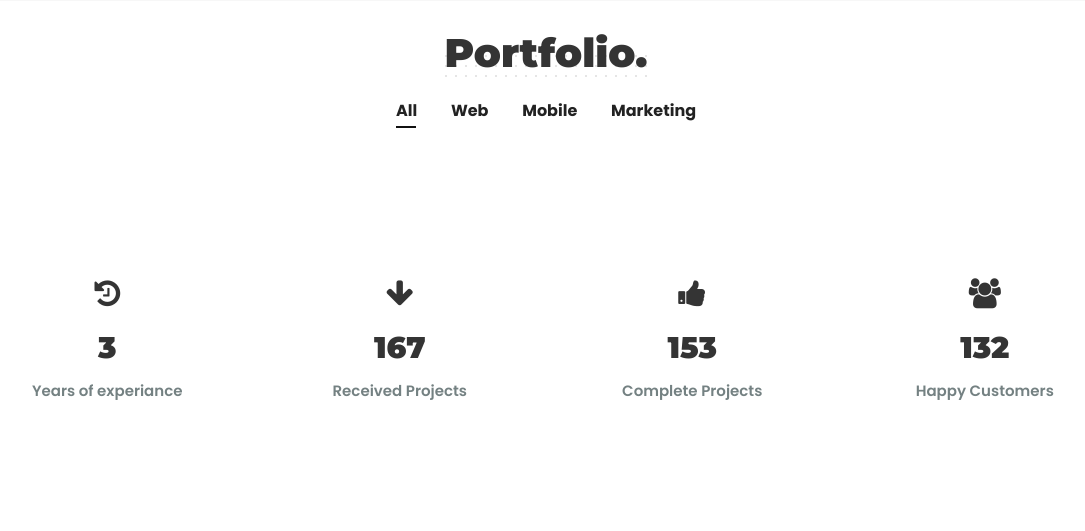
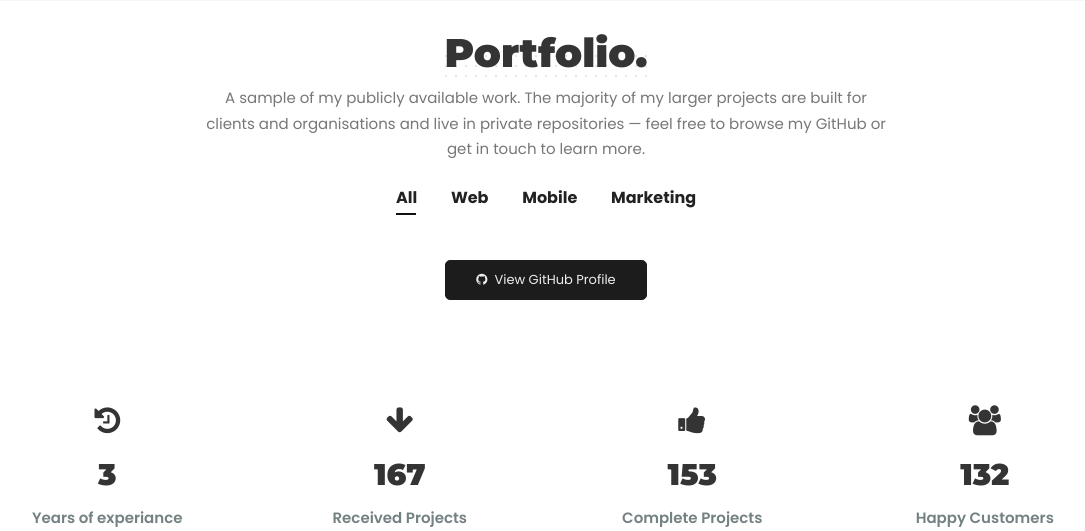
Before and after one commit to thedivinez/thedivinez, a Flask app: template templates/main.html in a window 1280 px wide. Shown: the part 2377-2908 px from the top of the page, without its empty margins (94-1179 px from the left). Run offline with Flask 2, Linux system fonts and the light colour scheme; the template is opened without the code that fills it, so the values that code supplies are empty; some libraries are stand-ins or nearby versions.

Commit message:
Reframe portfolio section to reflect private/org work honestly
Agent-Logs-Url: https://github.com/thedivinez/thedivinez/sessions/2cc823b5-230f-4090-a2bb-93f522972257

Co-authored-by: thedivinez <62756205+thedivinez@users.noreply.github.com>

```diff
--- a/templates/main.html
+++ b/templates/main.html
@@ -221,6 +221,12 @@
 			<!-- section heading -->
 			<div class="section-head">
 				<h3>Portfolio.</h3>
+				<p style="max-width:680px; margin:10px auto 0; color:#777; font-size:15px; line-height:1.7;">
+					A sample of my publicly available work. The majority of my larger projects are built for clients and
+					organisations and live in private repositories — feel free to
+					<a href="https://github.com/thedivinez" target="_blank" style="color:inherit; text-decoration:underline;">browse my GitHub</a>
+					or <a href="#" data-scroll-nav="6" style="color:inherit; text-decoration:underline;">get in touch</a> to learn more.
+				</p>
 			</div>
 
 			<!-- filter links -->
@@ -259,6 +265,15 @@
 				</div>
 				{%endfor%}
 			</div>
+			<!-- github cta -->
+			<div class="text-center" style="margin-top:30px; width:100%;">
+				<a href="https://github.com/thedivinez" target="_blank">
+					<span class="buton buton-bg">
+						<i class="fa fa-github" aria-hidden="true"></i>&nbsp; View GitHub Profile
+					</span>
+				</a>
+			</div>
+
 		</div><!-- /row -->
 	</div><!-- /container -->
 </section>
```
